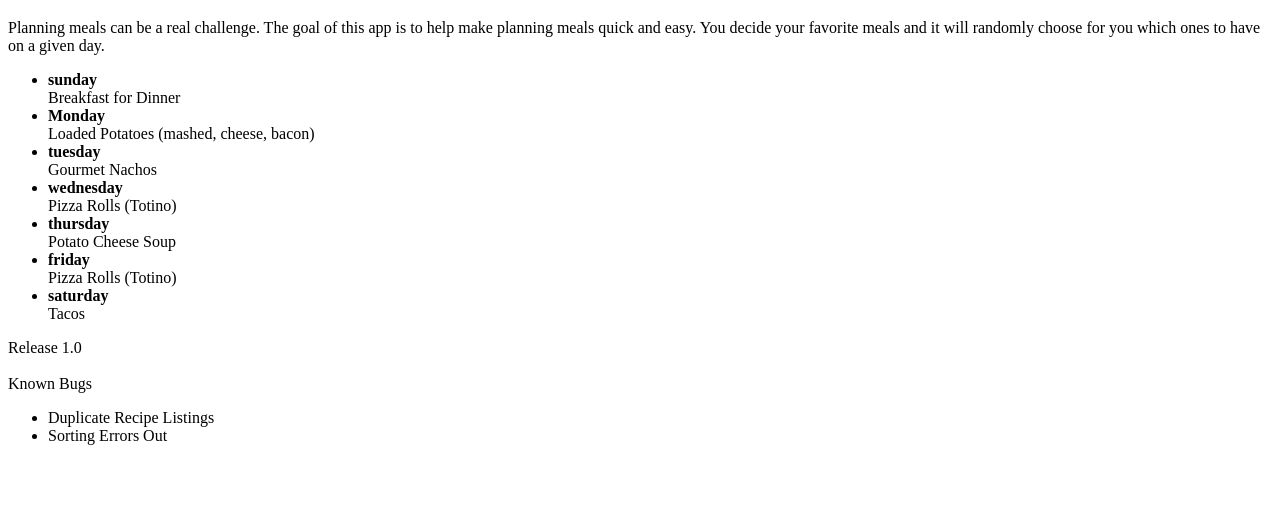
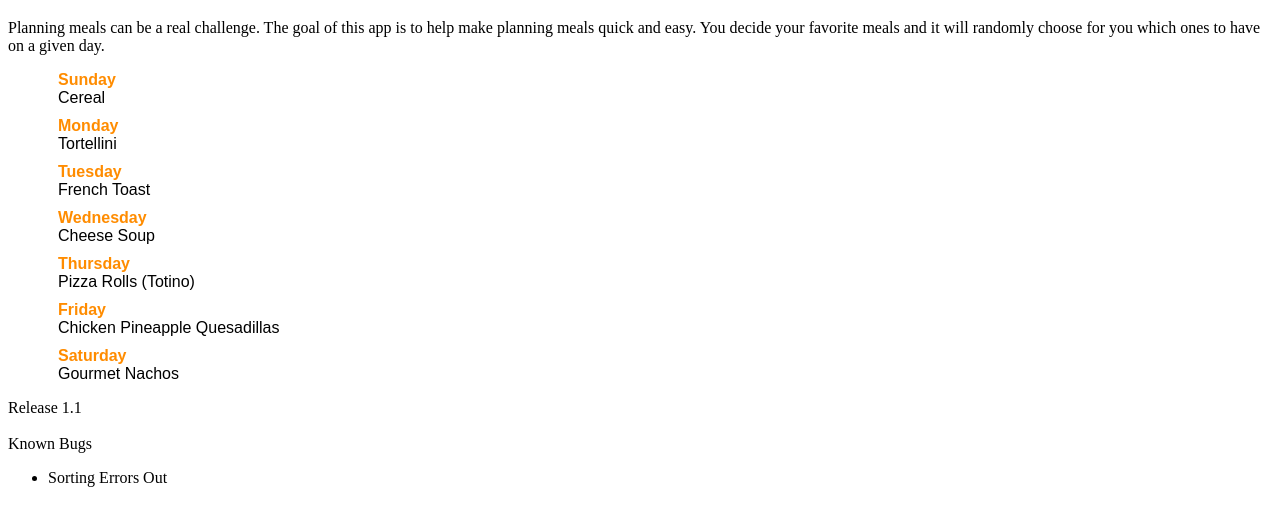
Before and after one commit to whyisjacob/MealPlanner, a plain HTML site: page index.html in a window 1280 px wide. Shown: the part 61-586 px from the top of the page. Drawn offline with nearby package versions, Linux system fonts and the light colour scheme.

Commit message:
updates to planner

```diff
--- a/index.html
+++ b/index.html
@@ -7,50 +7,56 @@
 	<meta http-equiv="X-UA-Compatible" content="ie=edge">
 	<title>Document</title>
 
+	<style>
+		.mealList {
+			list-style: none;
+			font-family: Arial, Helvetica, sans-serif;
+		}
+
+		.mealList>li {
+			margin: 10px;
+		}
+
+		.mealList>li>b {
+			color: darkorange;
+		}
+	</style>
 
 <body>
 	<h1>Meal Planner</h1>
 	<p>Planning meals can be a real challenge. The goal of this app is to help make planning meals quick and easy. You
 		decide your favorite meals and it will randomly choose for you which ones to have on a given day.</p>
 	<section>
-	<ul id="mealList">
+		<ul id="mealList" class="mealList">
 			<li id="sunday" class="dinnerList">
-			<b>sunday</b>
 			</li>
 			<li id="monday" class="dinnerList">
-			<b>Monday</b>
 
 			</li>
 			<li id="tuesday" class="dinnerList">
-			<b>tuesday</b>
 
 			</li>
 			<li id="wednesday" class="dinnerList">
-			<b>wednesday</b>
 
 			</li>
 			<li id="thursday" class="dinnerList">
-			<b>thursday</b>
 
 			</li>
 			<li id="friday" class="dinnerList">
-			<b>friday</b>
 
 			</li>
 			<li id="saturday" class="dinnerList">
-			<b>saturday</b>
 
 			</li>
 		</ul>
 	</section>
 
 	<footer>
-		Release 1.0
+		Release 1.1
 		<br>
 		<br>
 		Known Bugs
 		<ul>
-				<li>Duplicate Recipe Listings</li>
 			<li>Sorting Errors Out</li>
 		</ul>
 	</footer>
@@ -59,40 +65,51 @@
 <script src="assets/js/recipes.js"></script>
 
 <script>
-	var chosenRecipes = []
-	var recipeChosenAlready;
+	var chosenRecipes = [],
+		recipeChosenAlready,
+		recipeCount = recipes.length,
+		daysOfWeek = ["Sunday", "Monday", "Tuesday", "Wednesday", "Thursday", "Friday", "Saturday"],
+		x;
 	$(document).ready(function () {
-		var recipeCount = recipes.length;
-		var randomNumber = Math.floor(Math.random() * 6) + 1
-		console.log(recipes)
+		generateRecipeDisplay()
+	})
 
+	function generateRecipeDisplay() {
 		$('.dinnerList').each(function (i, val) {
-			randomNumber = Math.floor(Math.random() * recipeCount) + 1
-			chosenRecipes.push(randomNumber)
-			checkarray(randomNumber)
-			if (recipeChosenAlready == false) {
-				$(val).attr("RecipeNum", randomNumber)
-				$(val).append("<br>" + recipes[randomNumber].name)
+			randomNumber()
+			if (x == "ChooseNewRecipe") {
+				randomNumber()
+				if (x !== "ChooseNewRecipe") {
+					$(val).append("<b>" + daysOfWeek[i] + "</b><br>" + recipes[x].name)
+				} else {
+					randomNumber()
+					if (x !== "ChooseNewRecipe") {
+						$(val).append("<b>" + daysOfWeek[i] + "</b><br>" + recipes[x].name)
+					} else {
 
+					}
+
+				}
 			} else {
-				randomNumber = Math.floor(Math.random() * recipeCount) + 1
-				chosenRecipes.push(randomNumber)
-				checkarray(randomNumber)
+				$(val).append("<b>" + daysOfWeek[i] + "</b><br>" + recipes[x].name)
 
 			}
 		})
-	})
 
+	}
 
-	function checkarray(ID) {
-		$('.dinnerList').each(function (i, val) {
-			var x = $(val).attr('recipenum');
-			if (x == ID) {
-				recipeChosenAlready = true;
+	function randomNumber() {
+		var randomNumber = Math.floor(Math.random() * recipeCount)
+		var numbExists = chosenRecipes.includes(randomNumber)
+
+		if (numbExists) {
+			x = "ChooseNewRecipe"
+			return x
 		} else {
-				recipeChosenAlready = false;
+			chosenRecipes.push(randomNumber)
+			x = randomNumber
+			return x
 		}
-		})
 
 	}
 </script>
```
Lines whose indentation alone changed are shown as unchanged.
